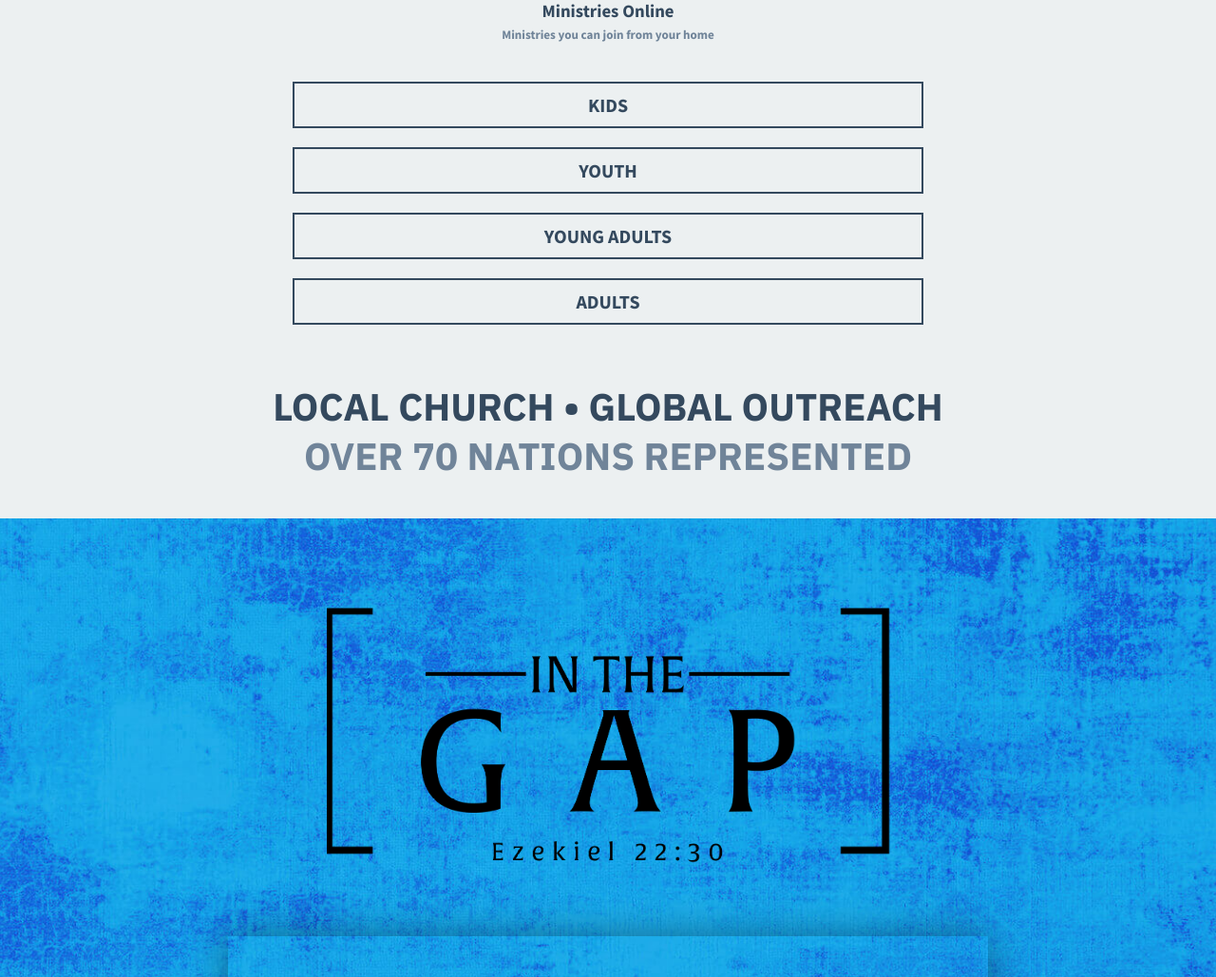
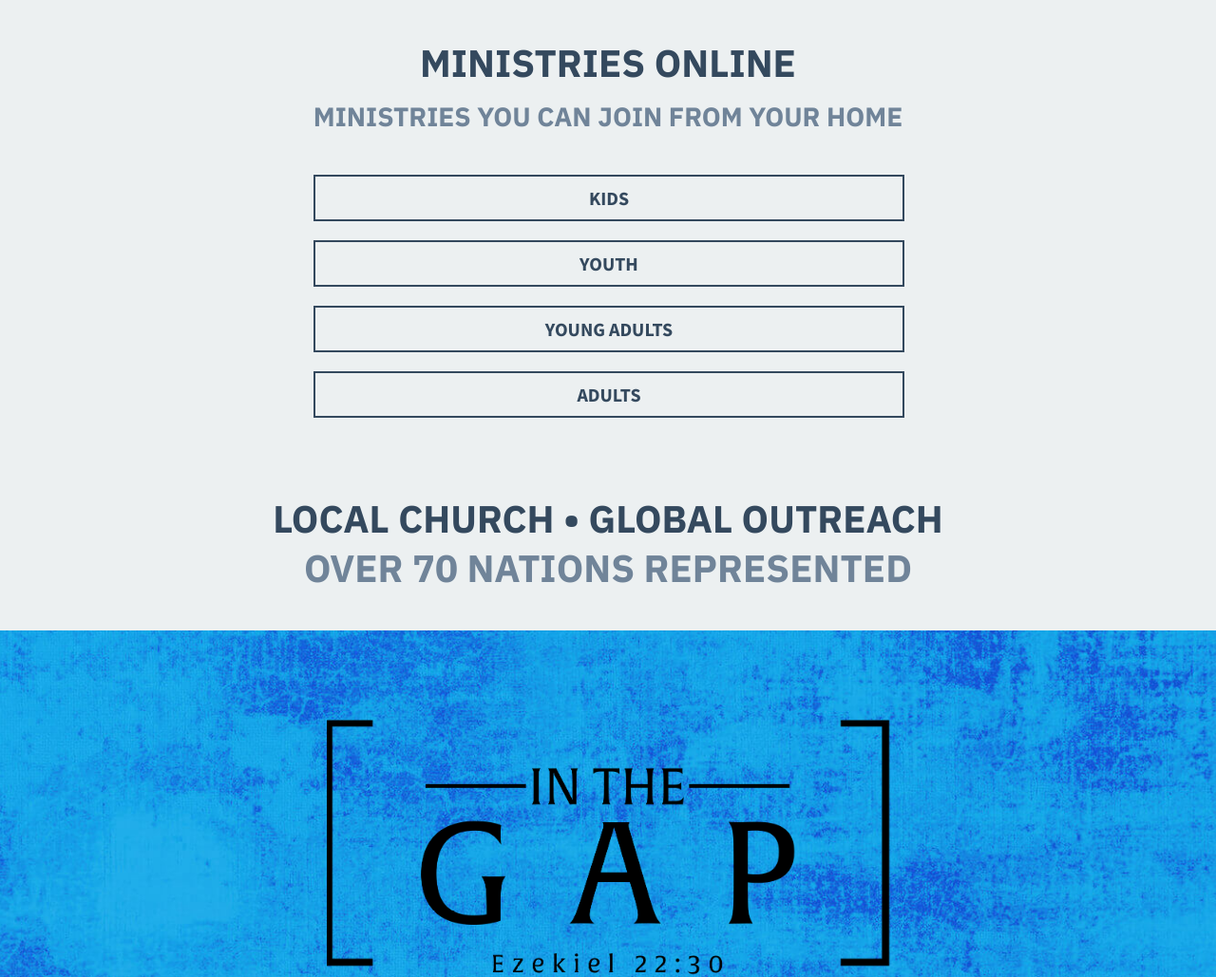
Before and after one commit to Cornerstone-Church/CAG-MainWebsite, a PHP site: page / in a window 1280 px wide. Shown: the part 800-1829 px from the top of the page at 95% size. Run offline with PHP 8.4, Linux system fonts and the light colour scheme; some libraries are stand-ins or nearby versions; grey boxes are pictures that could not be loaded.

Commit message:
Fixed glitch where styles for the home divide are forgotten

```diff
--- a/home/styles/home_style.css
+++ b/home/styles/home_style.css
@@ -71,12 +71,12 @@
     opacity: 0;
 }
 
-#announcement-div {
+.home-divide {
     display: inline-block;
     padding: 40px 0;
 }
 
-#announcement-div h3 {
+.home-divide h3 {
     font-size: 40px;
     font-family: "IBM Plex Sans";
     font-weight: bold;
--- a/index.html
+++ b/index.html
@@ -14,7 +14,7 @@
     <meta name="viewport" content="width=device-width">
     <link rel="stylesheet" href="/styles/style.css?version=20021101">
     <link rel="stylesheet" href="/styles/debug.css">
-    <link rel="stylesheet" href="/home/styles/home_style.css?version=19093001">
+    <link rel="stylesheet" href="/home/styles/home_style.css?version=20032501">
     <link rel="stylesheet" href="/home/styles/home_animation.css?version=19040801">
 
     <!-- Fav Icons -->
@@ -105,7 +105,7 @@
     <!-- Sermon Section -->
     <div id="series-section">
         <section class="parallax_base">
-            <div id="ministry-online-div">
+            <div id="ministry-online-div" class="home-divide">
                 <h3>Ministries Online<br><span style="color: rgb(112, 132, 153); font-size: .7em;">Ministries you can join from your home</span></h3>
                 <br><br>
                 <a class="button" style="width: 90%; max-width: 600px;" href="/ministries/alive/">Kids</a><br><br>
@@ -114,7 +114,7 @@
                 <a class="button" style="width: 90%; max-width: 600px;" href="/ministries/adults/">Adults</a>
             </div>
             <br>
-            <div id="announcement-div">
+            <div id="announcement-div" class="home-divide">
                 <h3>Local Church &bull; Global Outreach <br><span id="fun-fact" style="color: rgb(112, 132, 153)">Over 70 nations
                         Represented</span></h3>
             </div>
```
